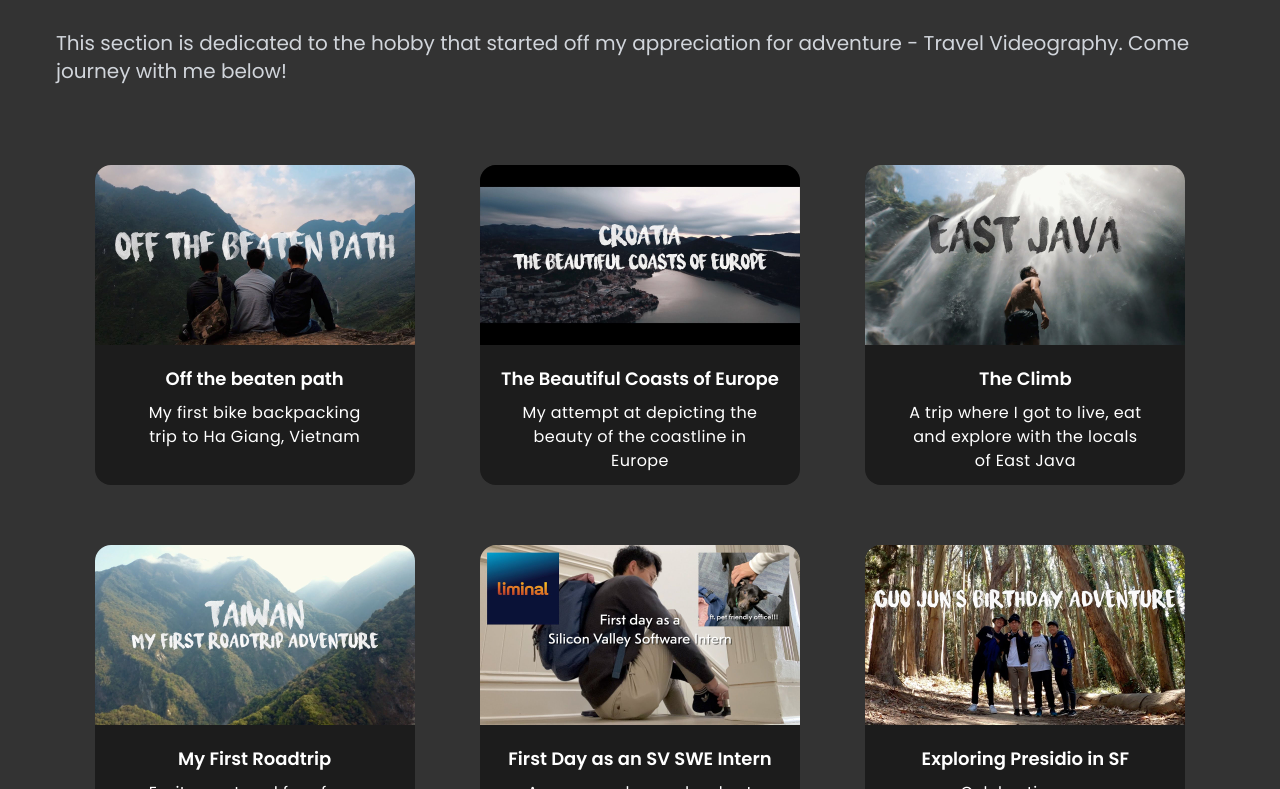
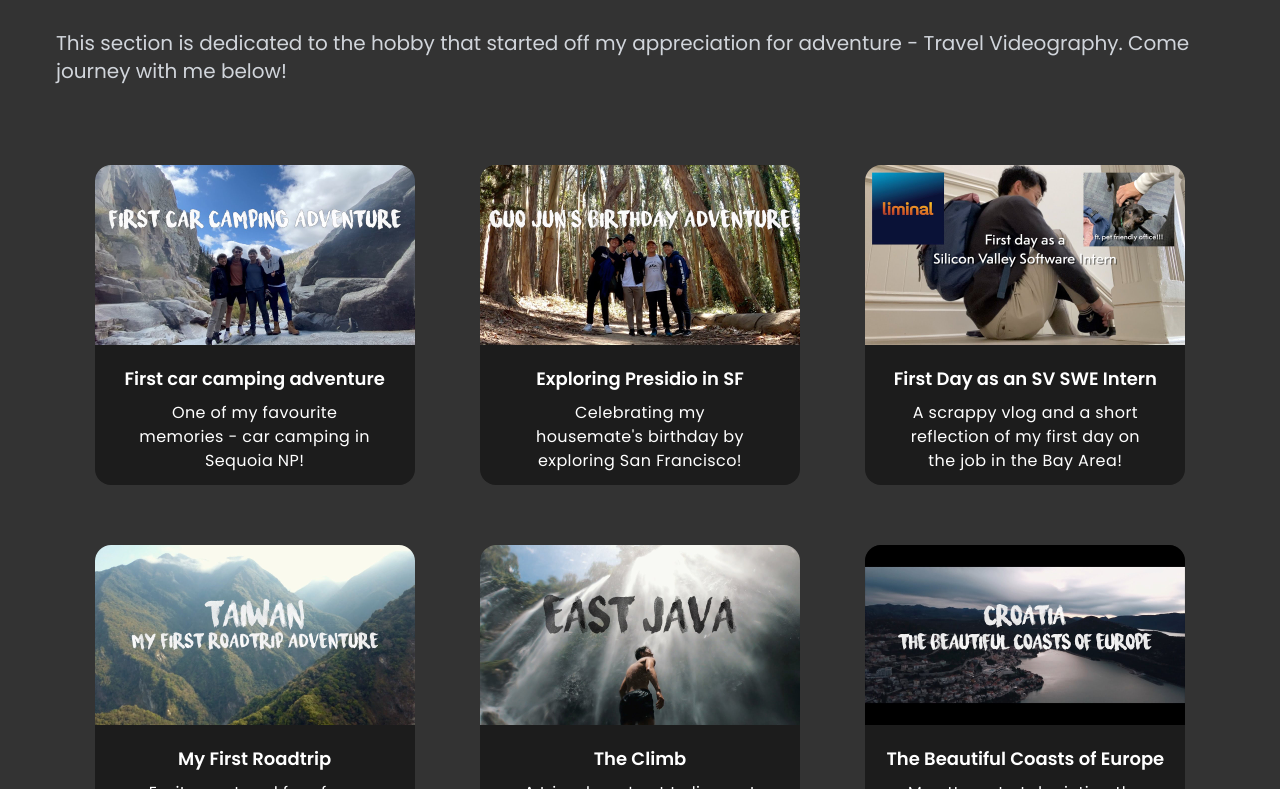
Before and after one commit to amoscookeh/personal-portfolio, a React (Create React App) app: page / in a window 1280 px wide. Shown: the part 4651-5440 px from the top of the page. Built offline with nearby package versions, Linux system fonts and the light colour scheme.

Commit message:
feat: reverse video order

```diff
--- a/src/components/adventures/Adventures.jsx
+++ b/src/components/adventures/Adventures.jsx
@@ -16,7 +16,7 @@ const MyWorks = () => {
                     <h2 className="secondary-title">Adventures</h2>
                     <p className="section-paragraph">{adventureData.details}</p>
                     <div className="workcards max-w-6xl mx-auto grid gap-1 lg:grid-cols-3 md:grid-cols-2 sm:grid-cols-1">
-                        {adventureData.adventures.map(adventure => (
+                        {adventureData.adventures.toReversed().map(adventure => (
                             <AdventureCard {...adventure} />
                         ))}
                     </div>
```
